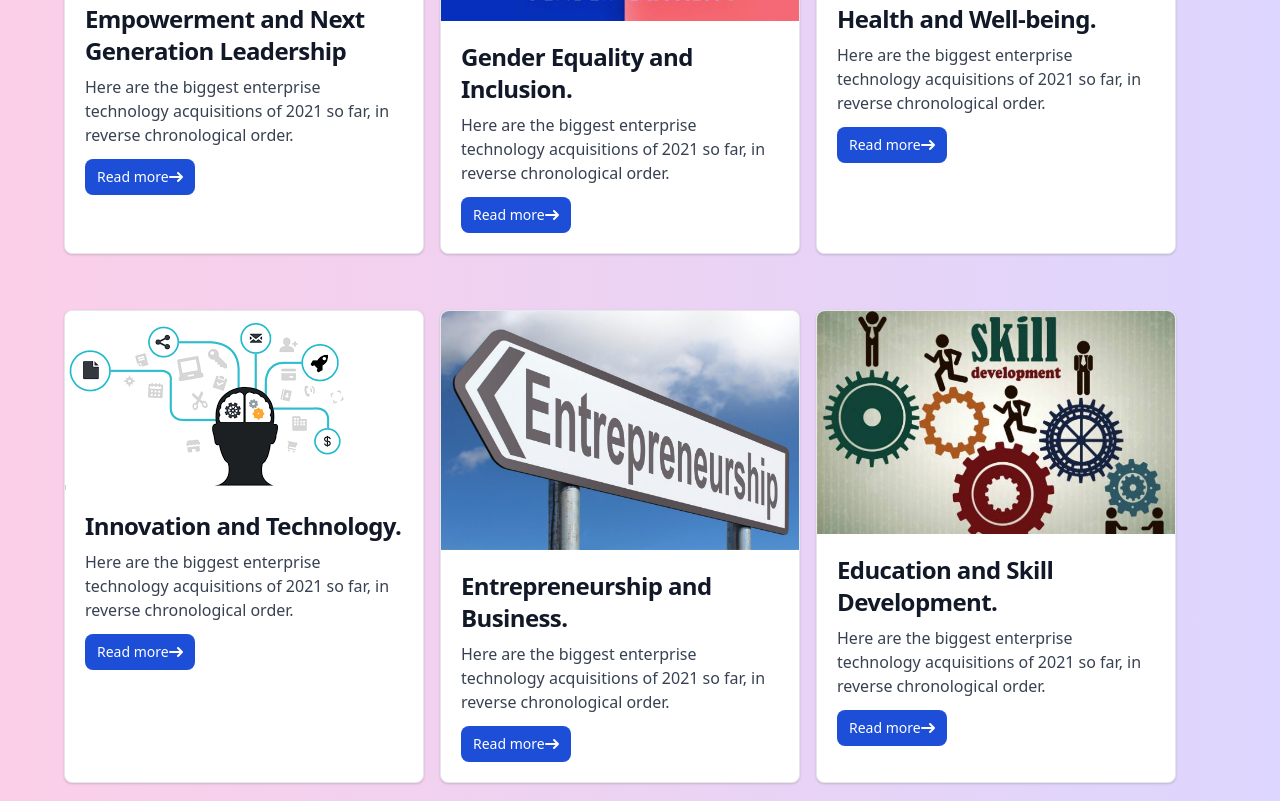
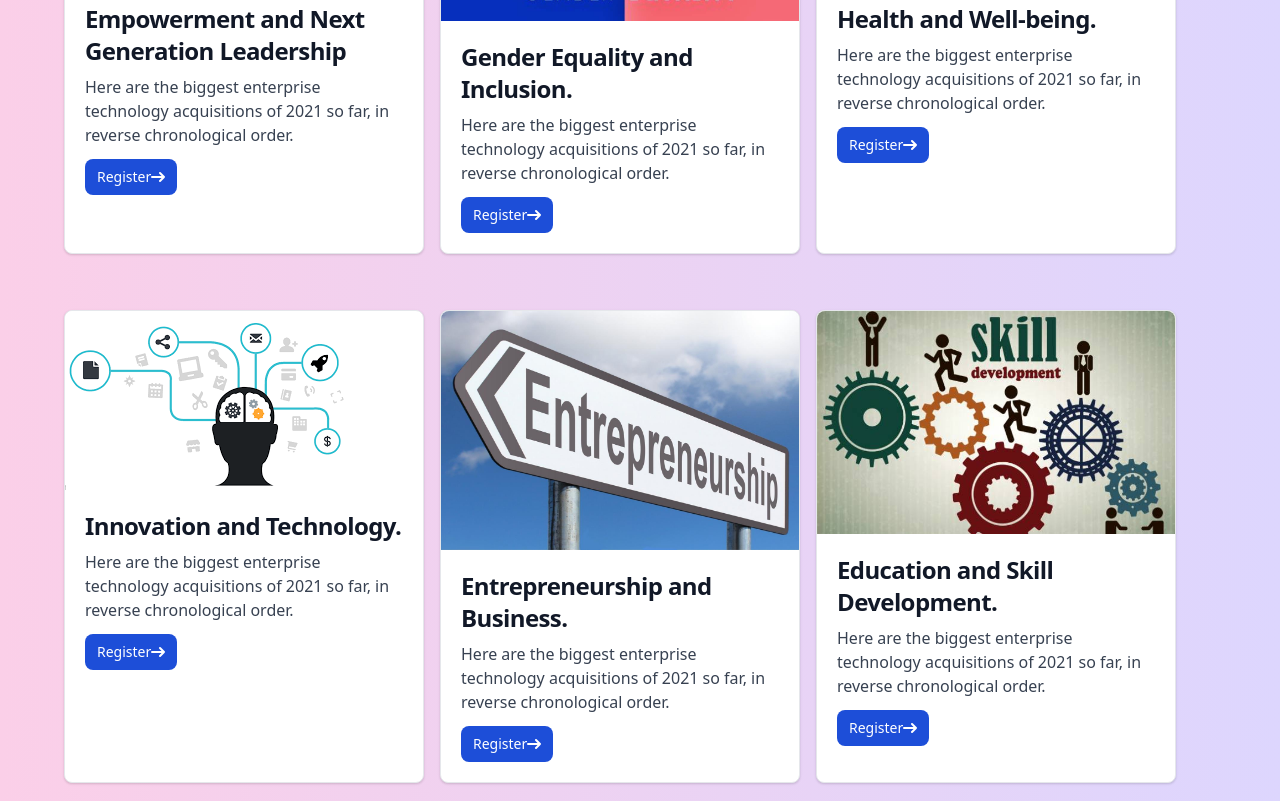
Before and after one commit to Abhi8904/womensummit2025-1, a website: page tracks.html in a window 1280 px wide. Shown: the part 399-1200 px from the top of the page. Drawn offline with nearby package versions, Linux system fonts and the light colour scheme.

Commit message:
changed content

```diff
--- a/tracks.html
+++ b/tracks.html
@@ -114,7 +114,7 @@
                     </a>
                     <p class="mb-3 font-normal text-gray-700 dark:text-gray-400">Here are the biggest enterprise technology acquisitions of 2021 so far, in reverse chronological order.</p>
                     <a href="https://forms.office.com/r/g9dbc5b3au" class="inline-flex items-center px-3 py-2 text-sm font-medium text-center text-white bg-blue-700 rounded-lg hover:bg-blue-800 focus:ring-4 focus:outline-none focus:ring-blue-300 dark:bg-blue-600 dark:hover:bg-blue-700 dark:focus:ring-blue-800">
-                        Read more
+                        Register
                         <svg class="rtl:rotate-180 w-3.5 h-3.5 ms-2" aria-hidden="true" xmlns="http://www.w3.org/2000/svg" fill="none" viewBox="0 0 14 10">
                             <path stroke="currentColor" stroke-linecap="round" stroke-linejoin="round" stroke-width="2" d="M1 5h12m0 0L9 1m4 4L9 9"/>
                         </svg>
@@ -131,7 +131,7 @@
                     </a>
                     <p class="mb-3 font-normal text-gray-700 dark:text-gray-400">Here are the biggest enterprise technology acquisitions of 2021 so far, in reverse chronological order.</p>
                     <a href="https://forms.office.com/r/g9dbc5b3au" class="inline-flex items-center px-3 py-2 text-sm font-medium text-center text-white bg-blue-700 rounded-lg hover:bg-blue-800 focus:ring-4 focus:outline-none focus:ring-blue-300 dark:bg-blue-600 dark:hover:bg-blue-700 dark:focus:ring-blue-800">
-                        Read more
+                        Register
                         <svg class="rtl:rotate-180 w-3.5 h-3.5 ms-2" aria-hidden="true" xmlns="http://www.w3.org/2000/svg" fill="none" viewBox="0 0 14 10">
                             <path stroke="currentColor" stroke-linecap="round" stroke-linejoin="round" stroke-width="2" d="M1 5h12m0 0L9 1m4 4L9 9"/>
                         </svg>
@@ -149,7 +149,7 @@
                     </a>
                     <p class="mb-3 font-normal text-gray-700 dark:text-gray-400">Here are the biggest enterprise technology acquisitions of 2021 so far, in reverse chronological order.</p>
                     <a href="https://forms.office.com/r/g9dbc5b3au" class="inline-flex items-center px-3 py-2 text-sm font-medium text-center text-white bg-blue-700 rounded-lg hover:bg-blue-800 focus:ring-4 focus:outline-none focus:ring-blue-300 dark:bg-blue-600 dark:hover:bg-blue-700 dark:focus:ring-blue-800">
-                        Read more
+                        Register
                         <svg class="rtl:rotate-180 w-3.5 h-3.5 ms-2" aria-hidden="true" xmlns="http://www.w3.org/2000/svg" fill="none" viewBox="0 0 14 10">
                             <path stroke="currentColor" stroke-linecap="round" stroke-linejoin="round" stroke-width="2" d="M1 5h12m0 0L9 1m4 4L9 9"/>
                         </svg>
@@ -175,7 +175,7 @@
                     </a>
                     <p class="mb-3 font-normal text-gray-700 dark:text-gray-400">Here are the biggest enterprise technology acquisitions of 2021 so far, in reverse chronological order.</p>
                     <a href="https://forms.office.com/r/g9dbc5b3au" class="inline-flex items-center px-3 py-2 text-sm font-medium text-center text-white bg-blue-700 rounded-lg hover:bg-blue-800 focus:ring-4 focus:outline-none focus:ring-blue-300 dark:bg-blue-600 dark:hover:bg-blue-700 dark:focus:ring-blue-800">
-                        Read more
+                        Register
                         <svg class="rtl:rotate-180 w-3.5 h-3.5 ms-2" aria-hidden="true" xmlns="http://www.w3.org/2000/svg" fill="none" viewBox="0 0 14 10">
                             <path stroke="currentColor" stroke-linecap="round" stroke-linejoin="round" stroke-width="2" d="M1 5h12m0 0L9 1m4 4L9 9"/>
                         </svg>
@@ -192,7 +192,7 @@
                     </a>
                     <p class="mb-3 font-normal text-gray-700 dark:text-gray-400">Here are the biggest enterprise technology acquisitions of 2021 so far, in reverse chronological order.</p>
                     <a href="https://forms.office.com/r/g9dbc5b3au" class="inline-flex items-center px-3 py-2 text-sm font-medium text-center text-white bg-blue-700 rounded-lg hover:bg-blue-800 focus:ring-4 focus:outline-none focus:ring-blue-300 dark:bg-blue-600 dark:hover:bg-blue-700 dark:focus:ring-blue-800">
-                        Read more
+                        Register
                         <svg class="rtl:rotate-180 w-3.5 h-3.5 ms-2" aria-hidden="true" xmlns="http://www.w3.org/2000/svg" fill="none" viewBox="0 0 14 10">
                             <path stroke="currentColor" stroke-linecap="round" stroke-linejoin="round" stroke-width="2" d="M1 5h12m0 0L9 1m4 4L9 9"/>
                         </svg>
@@ -210,7 +210,7 @@
                     </a>
                     <p class="mb-3 font-normal text-gray-700 dark:text-gray-400">Here are the biggest enterprise technology acquisitions of 2021 so far, in reverse chronological order.</p>
                     <a href="https://forms.office.com/r/g9dbc5b3au" class="inline-flex items-center px-3 py-2 text-sm font-medium text-center text-white bg-blue-700 rounded-lg hover:bg-blue-800 focus:ring-4 focus:outline-none focus:ring-blue-300 dark:bg-blue-600 dark:hover:bg-blue-700 dark:focus:ring-blue-800">
-                        Read more
+                        Register
                         <svg class="rtl:rotate-180 w-3.5 h-3.5 ms-2" aria-hidden="true" xmlns="http://www.w3.org/2000/svg" fill="none" viewBox="0 0 14 10">
                             <path stroke="currentColor" stroke-linecap="round" stroke-linejoin="round" stroke-width="2" d="M1 5h12m0 0L9 1m4 4L9 9"/>
                         </svg>
@@ -235,7 +235,7 @@
                     </a>
                     <p class="mb-3 font-normal text-gray-700 dark:text-gray-400">Here are the biggest enterprise technology acquisitions of 2021 so far, in reverse chronological order.</p>
                     <a href="https://forms.office.com/r/g9dbc5b3au" class="inline-flex items-center px-3 py-2 text-sm font-medium text-center text-white bg-blue-700 rounded-lg hover:bg-blue-800 focus:ring-4 focus:outline-none focus:ring-blue-300 dark:bg-blue-600 dark:hover:bg-blue-700 dark:focus:ring-blue-800">
-                        Read more
+                        Register
                         <svg class="rtl:rotate-180 w-3.5 h-3.5 ms-2" aria-hidden="true" xmlns="http://www.w3.org/2000/svg" fill="none" viewBox="0 0 14 10">
                             <path stroke="currentColor" stroke-linecap="round" stroke-linejoin="round" stroke-width="2" d="M1 5h12m0 0L9 1m4 4L9 9"/>
                         </svg>
```
Also changed, not shown: about.html (+3 -3 lines), index.html (+2 -1 lines), images/KL_Ranks.png (added), images/Koneru Satyanarayana.jpg (deleted), images/femflare.png (deleted), images/femflare2.png (deleted), images/kanchana.png (deleted), images/kanchana_latha.png (deleted), images/kanchanalatha  2.png (deleted), images/koneru satyanarayana 3.jpg (deleted).
